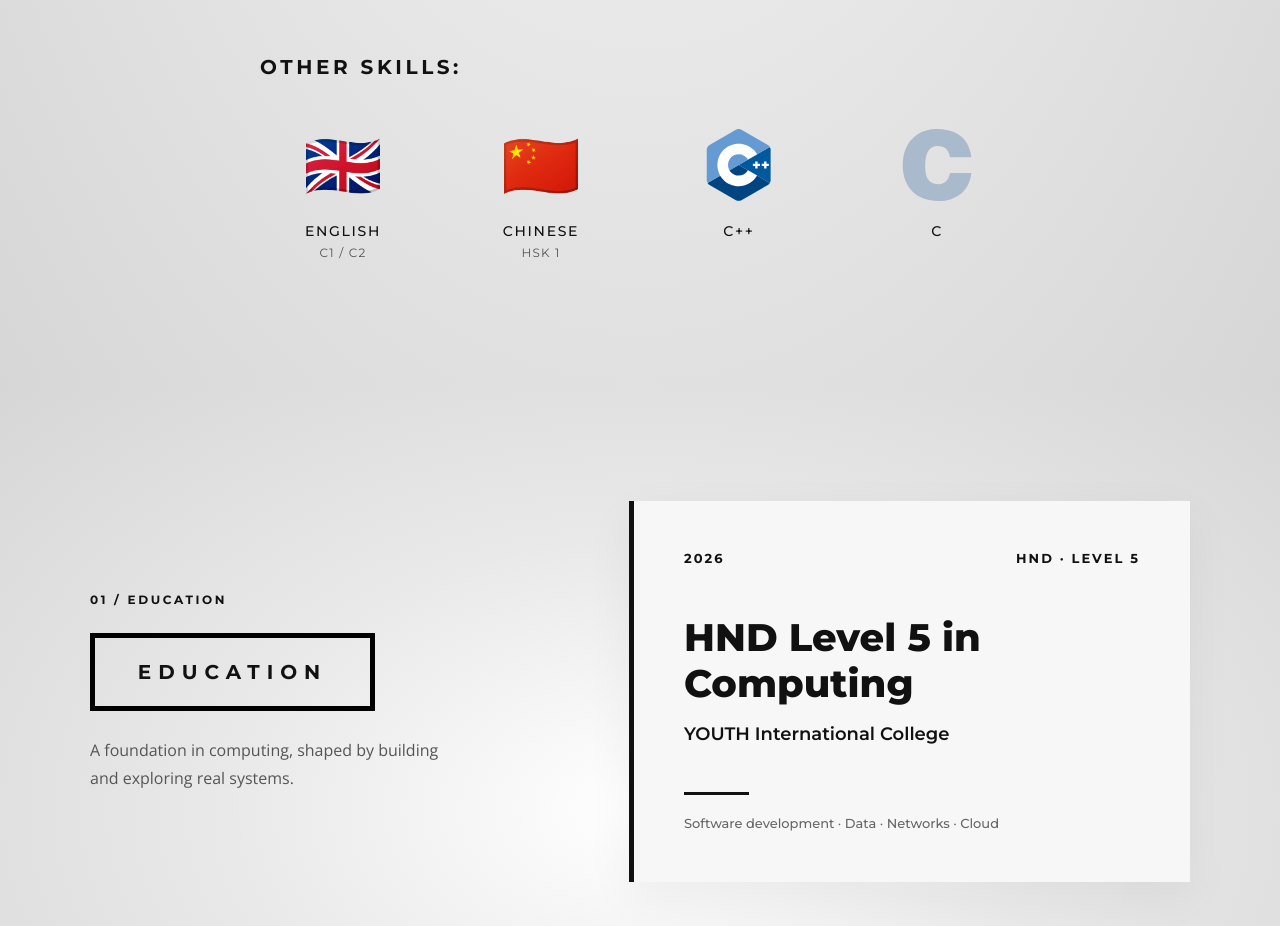
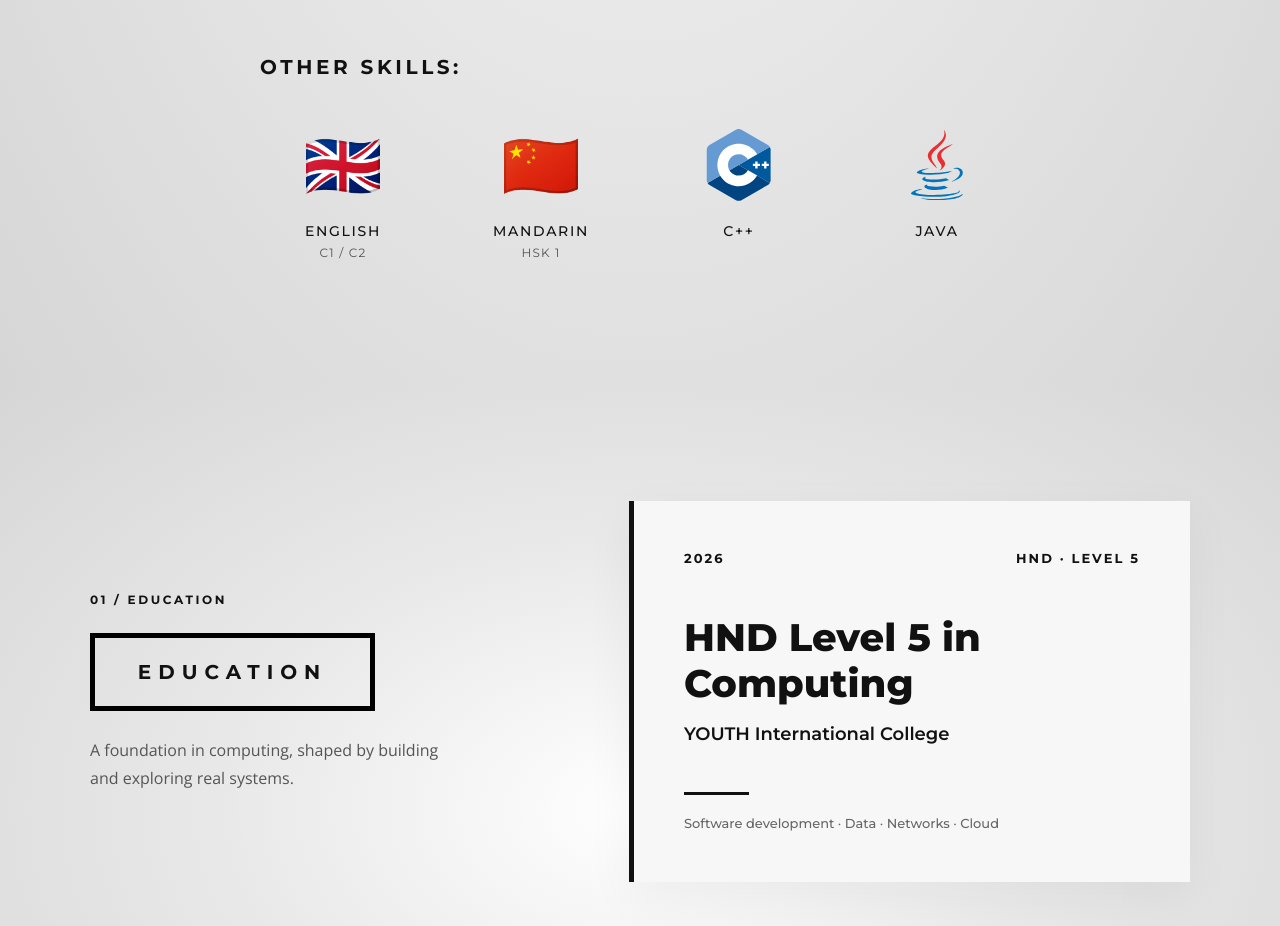
Before and after one commit to AWall789/thar_tun_portfolio, a React (Vite) app: page / in a window 1280 px wide. Shown: the part 2900-3826 px from the top of the page. Built offline with nearby package versions, Linux system fonts and the light colour scheme.

Commit message:
Update Site source

```diff
--- a/src/data/portfolio.js
+++ b/src/data/portfolio.js
@@ -38,9 +38,9 @@ export const skillGroups = [
     title: "Other skills",
     skills: [
       { name: "English", flag: "🇬🇧", level: "C1 / C2" },
-      { name: "Chinese", flag: "🇨🇳", level: "HSK 1" },
+      { name: "Mandarin", flag: "🇨🇳", level: "HSK 1" },
       { name: "C++", icon: "cplusplus" },
-      { name: "C", icon: "c" },
+      { name: "Java", icon: "java" },
     ],
   },
 ];
```
Also changed, not shown: public/icons/java.svg (added).
